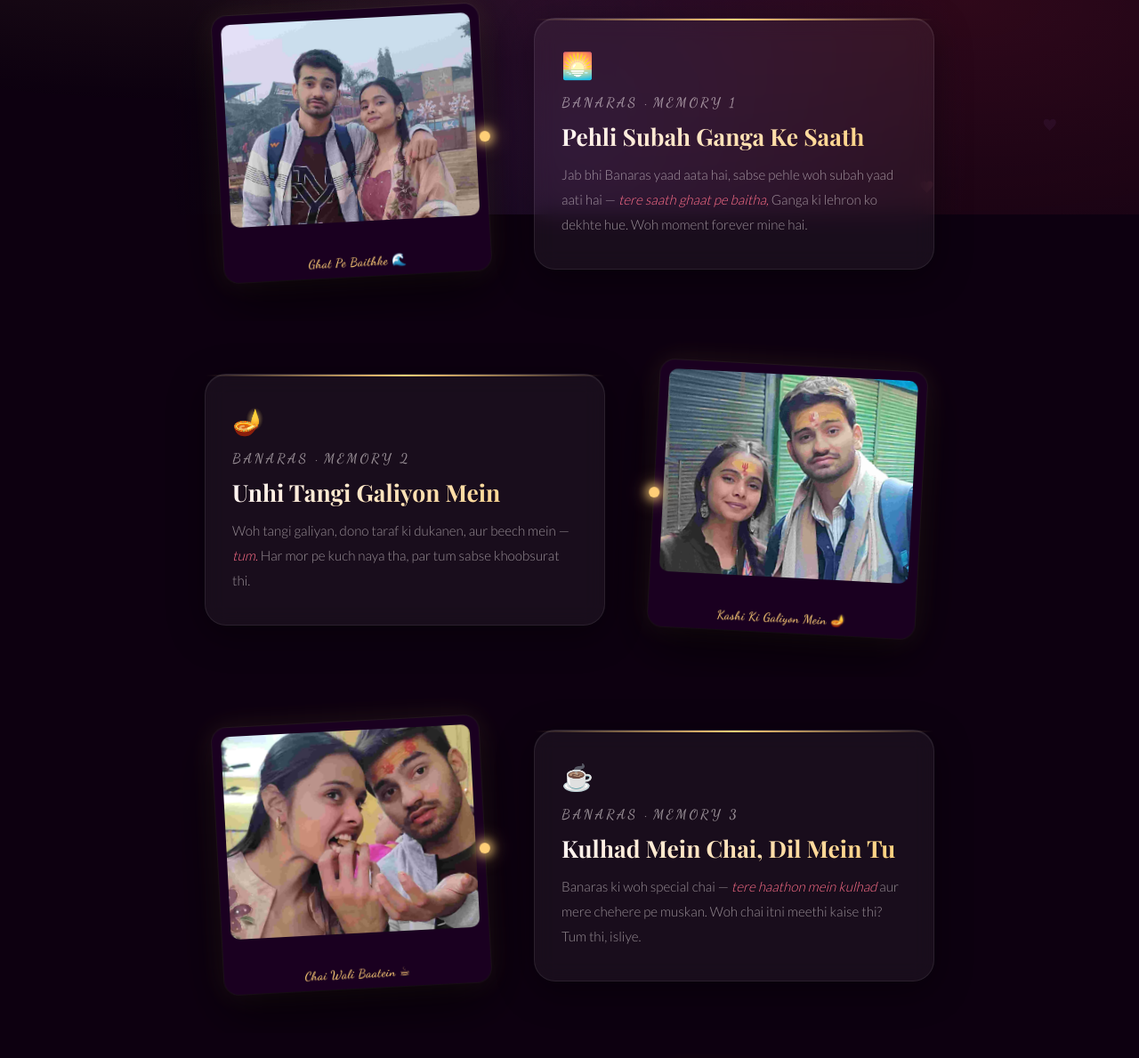
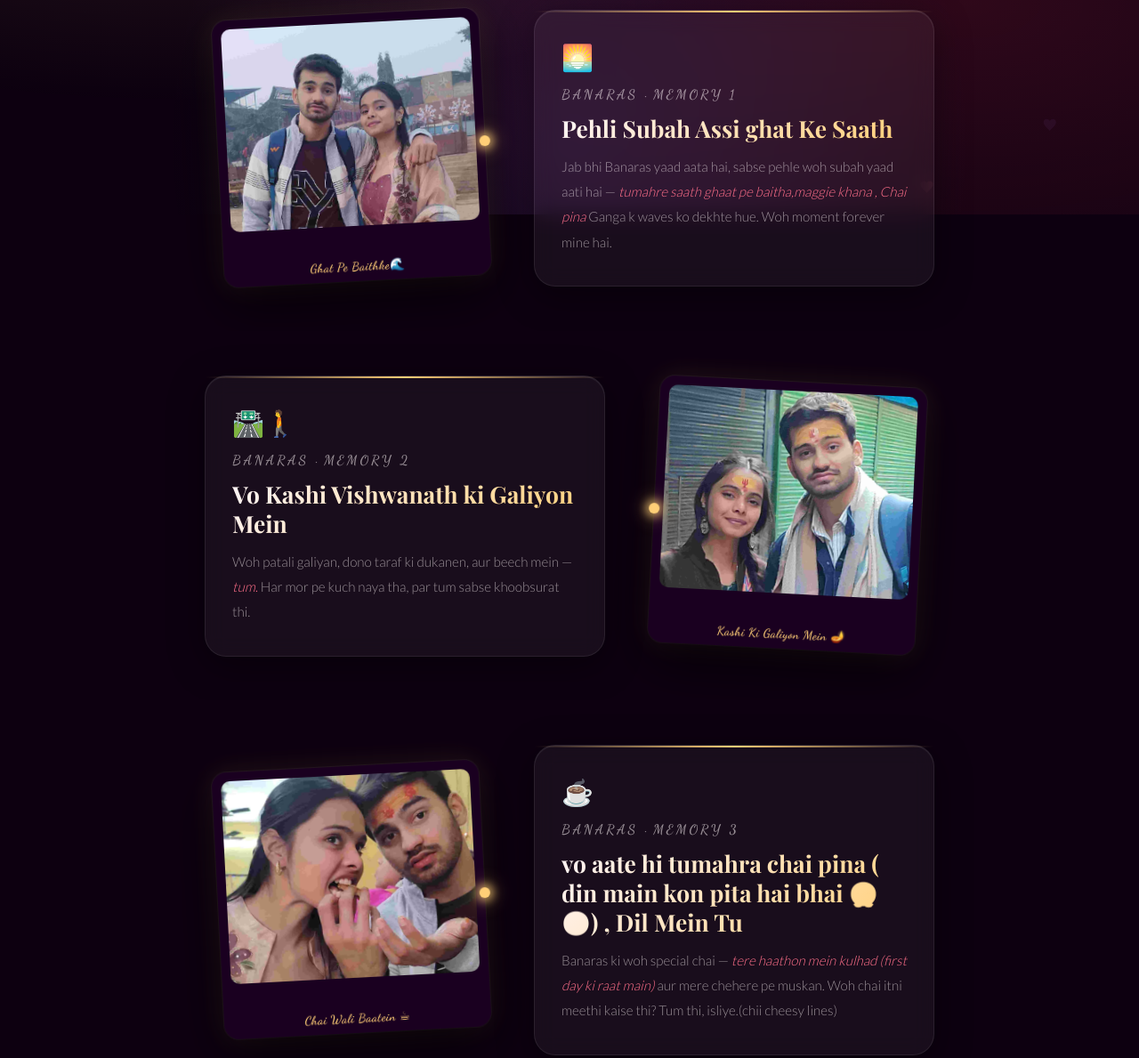
Before and after one commit to anuj2001insta-blip/madam-ji, a plain HTML site: page banaras.html in a window 1280 px wide. Shown: the part 559-1748 px from the top of the page at 89% size. Drawn offline with nearby package versions, Linux system fonts and the light colour scheme; a web font is replaced by a local one.

Commit message:
Update banaras.html

```diff
--- a/banaras.html
+++ b/banaras.html
@@ -690,10 +690,10 @@
 
   <!-- ===================== HERO ===================== -->
   <div class="page-hero">
-    <div class="city-icon">🕌</div>
+    <div class="city-icon">🛕</div>
     <p class="page-tag">A Chapter Written in the Holy City</p>
     <h1 class="page-title">Banaras Wali Yaadein</h1>
-    <p class="page-subtitle">The ghats, the galis, the chai — and you. Every corner of Kashi holds a memory of us.</p>
+    <p class="page-subtitle"> Ghats, Galiya,Chai,Maggie — and you. Every corner of Kashi holds a memory of us.</p>
     <div class="page-dates">
       <span>🌅</span>
       <span>January 2026</span>
@@ -728,16 +728,16 @@
       <div class="pol-card">
         <div class="pol-frame">
           <img src="banaras/b1.jpg" alt="Banaras Ghat" loading="lazy" />
-          <span class="pol-label">Ghat Pe Baithke 🌊</span>
+          <span class="pol-label">Ghat Pe Baithke🌊</span>
         </div>
         <div class="pol-dot"></div>
       </div>
       <div class="caption-card">
         <span class="cap-icon">🌅</span>
         <p class="cap-num">Banaras · Memory 1</p>
-        <h3>Pehli Subah Ganga Ke Saath</h3>
-        <p>Jab bhi Banaras yaad aata hai, sabse pehle woh subah yaad aati hai — <span class="hl">tere saath ghaat pe
-            baitha,</span> Ganga ki lehron ko dekhte hue. Woh moment forever mine hai.</p>
+        <h3>Pehli Subah Assi ghat Ke Saath</h3>
+        <p>Jab bhi Banaras yaad aata hai, sabse pehle woh subah yaad aati hai — <span class="hl">tumahre saath ghaat pe
+            baitha,maggie khana , Chai pina </span> Ganga k waves ko dekhte hue. Woh moment forever mine hai.</p>
       </div>
     </div>
 
@@ -751,10 +751,10 @@
         <div class="pol-dot"></div>
       </div>
       <div class="caption-card">
-        <span class="cap-icon">🪔</span>
+        <span class="cap-icon">🛣️🚶</span>
         <p class="cap-num">Banaras · Memory 2</p>
-        <h3>Unhi Tangi Galiyon Mein</h3>
-        <p>Woh tangi galiyan, dono taraf ki dukanen, aur beech mein — <span class="hl">tum.</span> Har mor pe kuch naya
+        <h3>Vo Kashi Vishwanath ki Galiyon Mein</h3>
+        <p>Woh patali galiyan, dono taraf ki dukanen, aur beech mein — <span class="hl">tum.</span> Har mor pe kuch naya
           tha, par tum sabse khoobsurat thi.</p>
       </div>
     </div>
@@ -771,9 +771,9 @@
       <div class="caption-card">
         <span class="cap-icon">☕</span>
         <p class="cap-num">Banaras · Memory 3</p>
-        <h3>Kulhad Mein Chai, Dil Mein Tu</h3>
-        <p>Banaras ki woh special chai — <span class="hl">tere haathon mein kulhad</span> aur mere chehere pe muskan.
-          Woh chai itni meethi kaise thi? Tum thi, isliye.</p>
+        <h3>vo aate hi tumahra chai pina ( din main kon pita hai bhai 😭😒) , Dil Mein Tu</h3>
+        <p>Banaras ki woh special chai — <span class="hl">tere haathon mein kulhad (first day ki raat main)</span> aur mere chehere pe muskan.
+          Woh chai itni meethi kaise thi? Tum thi, isliye.(chii cheesy lines) </p>
       </div>
     </div>
 
@@ -790,8 +790,8 @@
         <span class="cap-icon">✨</span>
         <p class="cap-num">Banaras · Memory 4</p>
         <h3>Aarti Ki Roshni Mein</h3>
-        <p>Ganga aarti ka woh nazara — deepon ki roshni, ghanton ki aawaz, aur <span class="hl">teri aankhon mein woh
-            chamak.</span> Wo pal meri zindagi ka sabse khoobsurat pal tha.</p>
+        <p>Ganga aarti ka woh nazara — diya ki roshni, arti ki aawaz, aur <span class="hl">tumahri aankhon mein woh
+            chamak.</span> Wo pal meri zindagi ka sabse khoobsurat pal tha.( aur sab se jada miss karta hu vo time)</p>
       </div>
     </div>
 
@@ -800,7 +800,7 @@
       <div class="pol-card">
         <div class="pol-frame">
           <img src="banaras/b5.jpg" alt="January Banaras" loading="lazy" style="transform: rotate(1deg);" />
-          <span class="pol-label">January Ki Sardi 🧣</span>
+          <span class="pol-label">January Ki Sardi🧣</span>
         </div>
         <div class="pol-dot"></div>
       </div>
@@ -810,7 +810,7 @@
         <h3>12 January 2026 — best day of my lifeeee</h3>
         <p>Pehli baar Banaras gaye the — aur phir dobara tumhare sath jane ka mann ho rha hai <span class="hl">Tumhari
             wajah se yeh
-            sheher mera favorite ban gaya.</span></p>
+            vo place mera favorite ban gaya. 😭</span></p>
       </div>
     </div>
 
```
